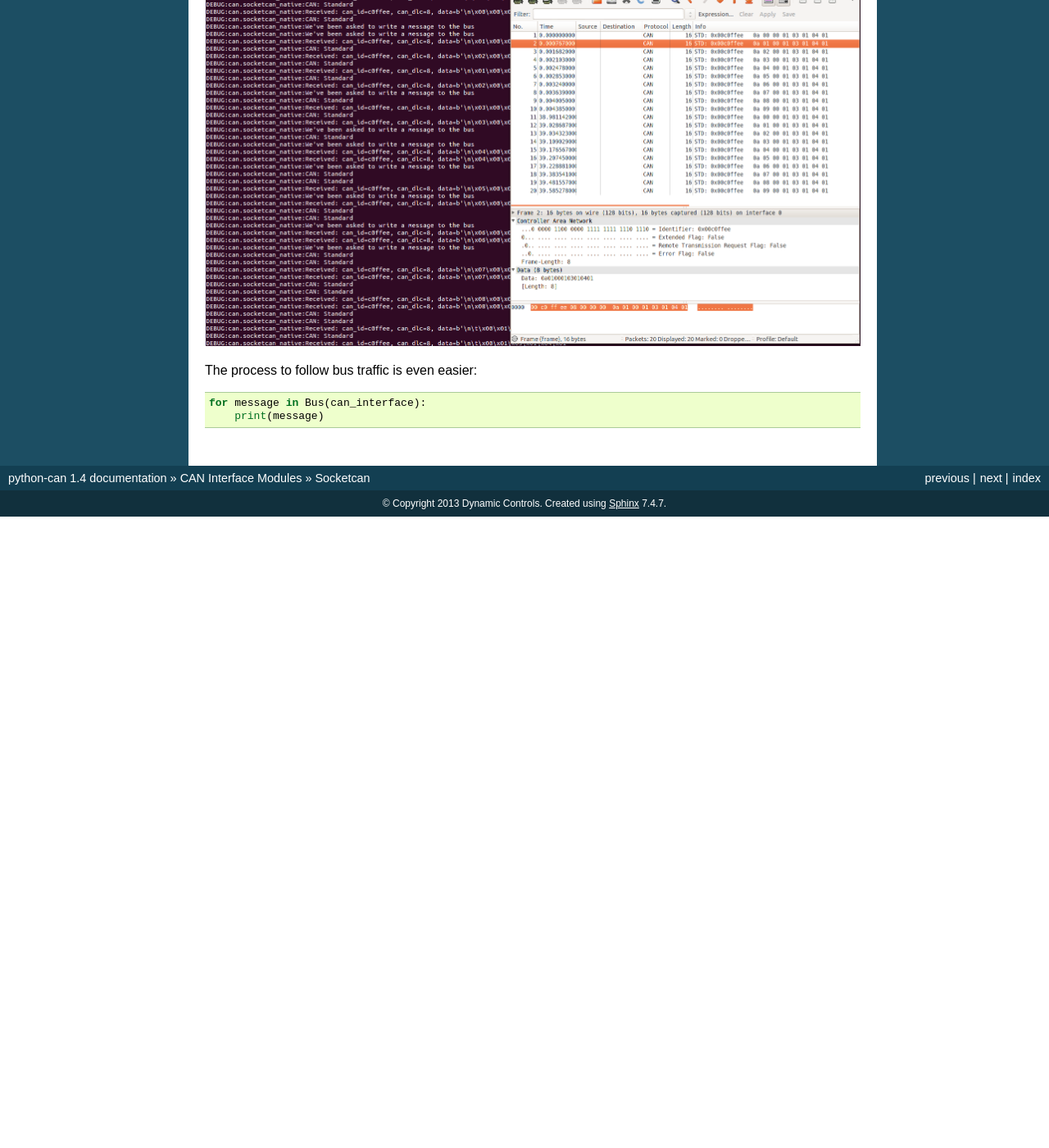
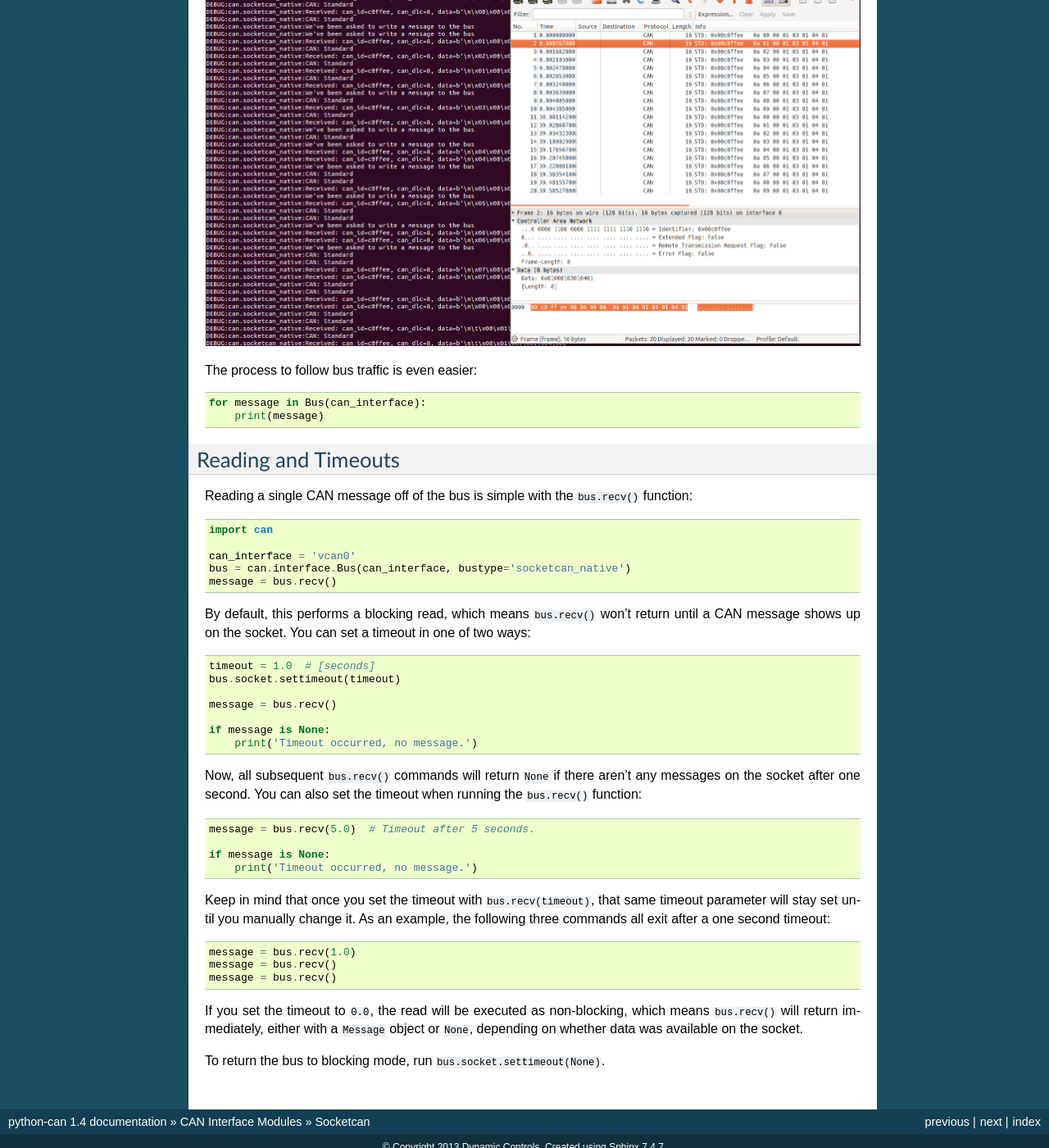
Before and after one commit to hardbyte/python-can, a Sphinx documentation site: the page built from doc/socketcan.rst, in a window 1280 px wide and 1400 px high, scrolled down 2096 px. Shown: the whole window at 82% size. Built offline with Sphinx 7.4.7, drawn with Linux system fonts in a browser that asks for light colours; before the commit the page ends 2726 px from its top, so only the background shows below that.

Commit message:
Added section explaining timeout usage for socketcan_native.

```diff
--- a/doc/socketcan.rst
+++ b/doc/socketcan.rst
@@ -136,3 +136,58 @@ The process to follow bus traffic is even easier:
 
     for message in Bus(can_interface):
         print(message)
+
+Reading and Timeouts
+--------------------
+
+Reading a single CAN message off of the bus is simple with the ``bus.recv()``
+function:
+
+.. code-block:: python
+
+    import can
+
+    can_interface = 'vcan0'
+    bus = can.interface.Bus(can_interface, bustype='socketcan_native')
+    message = bus.recv()
+
+By default, this performs a blocking read, which means ``bus.recv()`` won't
+return until a CAN message shows up on the socket. You can set a timeout in one
+of two ways:
+
+.. code-block:: python
+
+    timeout = 1.0  # [seconds]
+    bus.socket.settimeout(timeout)
+
+    message = bus.recv()
+
+    if message is None:
+        print('Timeout occurred, no message.')
+
+Now, all subsequent ``bus.recv()`` commands will return ``None`` if there
+aren't any messages on the socket after one second. You can also set the
+timeout when running the ``bus.recv()`` function:
+
+.. code-block:: python
+
+    message = bus.recv(5.0)  # Timeout after 5 seconds.
+
+    if message is None:
+        print('Timeout occurred, no message.')
+
+Keep in mind that once you set the timeout with ``bus.recv(timeout)``, that
+same timeout parameter will stay set until you manually change it. As an
+example, the following three commands all exit after a one second timeout:
+
+.. code-block:: python
+
+    message = bus.recv(1.0)
+    message = bus.recv()
+    message = bus.recv()
+
+If you set the timeout to ``0.0``, the read will be executed as non-blocking,
+which means ``bus.recv()`` will return immediately, either with a ``Message``
+object or ``None``, depending on whether data was available on the socket.
+
+To return the bus to blocking mode, run ``bus.socket.settimeout(None)``.
```
